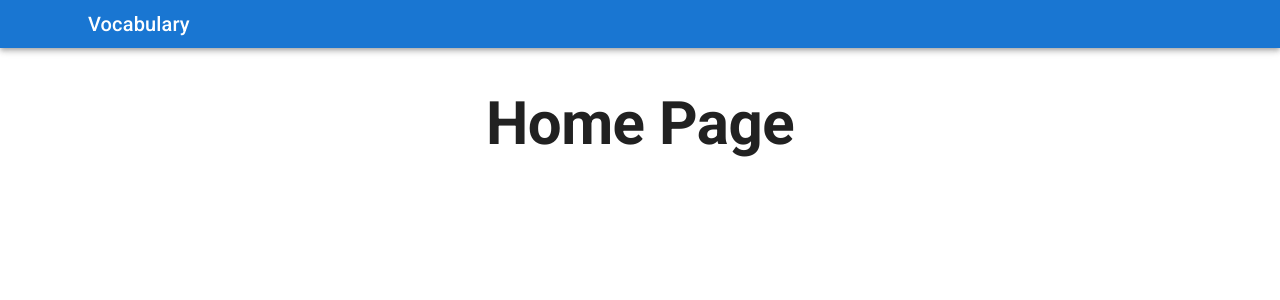
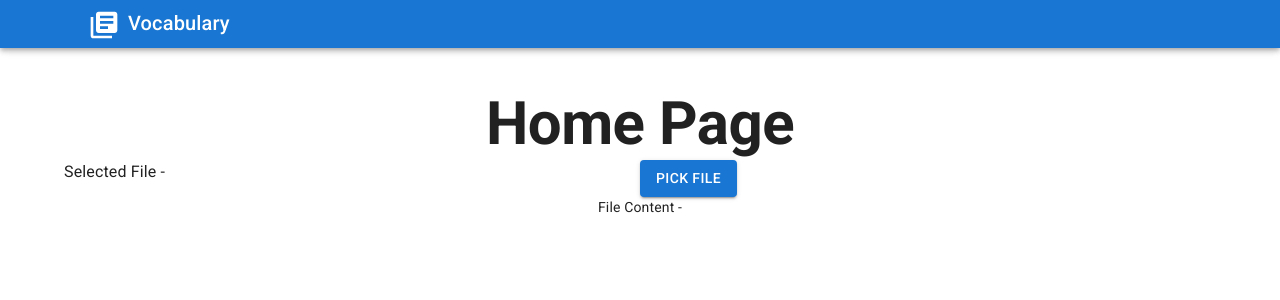
Before and after one commit to vladyslav-polishchuk/learn-vocabulary-frontend, a React (Create React App) app: page / in a window 1280 px wide. Shown: the top 300 px of the page. Built offline with nearby package versions, Linux system fonts and the light colour scheme.

Commit message:
Add file input. Parse selected file as text

```diff
--- a/src/App.tsx
+++ b/src/App.tsx
@@ -12,7 +12,7 @@ export default function App() {
           <Header />
         </Grid>
         <Grid item sx={{ my: 5 }}>
-          <Container>
+          <Container sx={{ mt: '48px' }}>
             <Routes>
               <Route path="/" element={<HomePage />}></Route>
               <Route path="*" element={<NotFound />}></Route>
--- a/src/components/Header.tsx
+++ b/src/components/Header.tsx
@@ -1,9 +1,11 @@
+import { LibraryBooks } from '@mui/icons-material';
+
 import { Link } from 'react-router-dom';
 import { AppBar, Toolbar, Typography, Container } from '@mui/material';
 
 export default function Header() {
   return (
-    <AppBar position="static">
+    <AppBar position="fixed">
       <Container>
         <Toolbar variant="dense">
           <Typography
@@ -13,6 +15,14 @@ export default function Header() {
             to="/"
             sx={{ textDecoration: 'none' }}
           >
+            <LibraryBooks
+              sx={{
+                width: '32px',
+                height: '32px',
+                verticalAlign: 'middle',
+                mr: 1,
+              }}
+            />
             Vocabulary
           </Typography>
         </Toolbar>
--- /dev/null
+++ b/src/components/Spinner.tsx
@@ -0,0 +1,26 @@
+import { Box, CircularProgress } from '@mui/material';
+
+interface SpinnerProps {
+  loading: boolean;
+}
+
+export default function Spinner({ loading }: SpinnerProps) {
+  return (
+    <Box
+      sx={{
+        display: loading ? 'flex' : 'none',
+        justifyContent: 'center',
+        alignItems: 'center',
+        position: 'absolute',
+        top: 0,
+        left: 0,
+        width: '100%',
+        height: '100%',
+        background: 'rgba(0, 0, 0, 0.3)',
+        zIndex: 999,
+      }}
+    >
+      <CircularProgress />
+    </Box>
+  );
+}
--- a/src/pages/Home.tsx
+++ b/src/pages/Home.tsx
@@ -1,11 +1,57 @@
-import { Box, Typography } from '@mui/material';
+import { Box, Typography, Input, Button, Grid } from '@mui/material';
+import { ChangeEvent } from 'react';
+import { useDispatch, useSelector } from 'react-redux';
+import { RootState } from '../store';
+import { selectFile } from '../store/vocabularySlice';
+import Spinner from '../components/Spinner';
 
 export default function Home() {
+  const dispatch = useDispatch();
+  const { fileName, fileContent, status } = useSelector(
+    (state: RootState) => state.vocabulary
+  );
+
+  const handleFiles = (e: ChangeEvent) => {
+    const input = e.target as HTMLInputElement;
+    if (!input || !input.files) return;
+
+    const file = input.files[0];
+    dispatch(selectFile(file));
+  };
+
   return (
     <Box sx={{ flexGrow: 1 }}>
+      <Spinner loading={status === 'loading'} />
+
       <Typography variant="h2" align="center" sx={{ fontWeight: 'bold' }}>
         Home Page
       </Typography>
+
+      <Grid container>
+        <Grid item container xs={12}>
+          <Grid item xs={6}>
+            <Typography variant="body1">Selected File - {fileName}</Typography>
+          </Grid>
+          <Grid item xs={6}>
+            <label htmlFor="contained-button-file">
+              <Input
+                id="contained-button-file"
+                type="file"
+                sx={{ display: 'none' }}
+                onChange={handleFiles}
+              />
+              <Button variant="contained" component="span">
+                Pick File
+              </Button>
+            </label>
+          </Grid>
+        </Grid>
+        <Grid item xs={12}>
+          <Typography variant="body2" align="center">
+            File Content - {fileContent}
+          </Typography>
+        </Grid>
+      </Grid>
     </Box>
   );
 }
--- a/src/store/index.ts
+++ b/src/store/index.ts
@@ -1,9 +1,11 @@
 import { configureStore, ThunkAction, Action } from '@reduxjs/toolkit';
 import counterReducer from '../features/counter/counterSlice';
+import vocabularyReducer from './vocabularySlice';
 
 export const store = configureStore({
   reducer: {
     counter: counterReducer,
+    vocabulary: vocabularyReducer,
   },
 });
 
--- /dev/null
+++ b/src/store/vocabularySlice.ts
@@ -0,0 +1,47 @@
+import { createAsyncThunk, createSlice } from '@reduxjs/toolkit';
+
+export interface VocabularyState {
+  fileName: string;
+  fileContent: string;
+  status: 'idle' | 'loading' | 'failed';
+}
+
+const initialState: VocabularyState = {
+  fileName: '',
+  fileContent: '',
+  status: 'idle',
+};
+
+export const selectFile = createAsyncThunk(
+  'counter/fetchCount',
+  async (file: File) => {
+    const fileName = file.name;
+    const fileContent = await new Promise((resolve) => {
+      const fileReader = new FileReader();
+      fileReader.onload = () => {
+        resolve(fileReader.result);
+      };
+      fileReader.readAsText(file);
+    });
+    return { fileName, fileContent };
+  }
+);
+
+export const vocabularySlice = createSlice({
+  name: 'counter',
+  initialState,
+  reducers: {},
+  extraReducers: (builder) => {
+    builder
+      .addCase(selectFile.pending, (state) => {
+        state.status = 'loading';
+      })
+      .addCase(selectFile.fulfilled, (state, action) => {
+        state.status = 'idle';
+        state.fileName += action.payload.fileName;
+        state.fileContent += action.payload.fileContent;
+      });
+  },
+});
+
+export default vocabularySlice.reducer;
```
